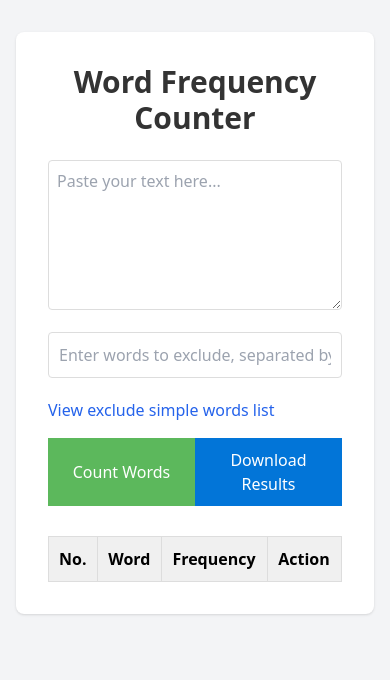
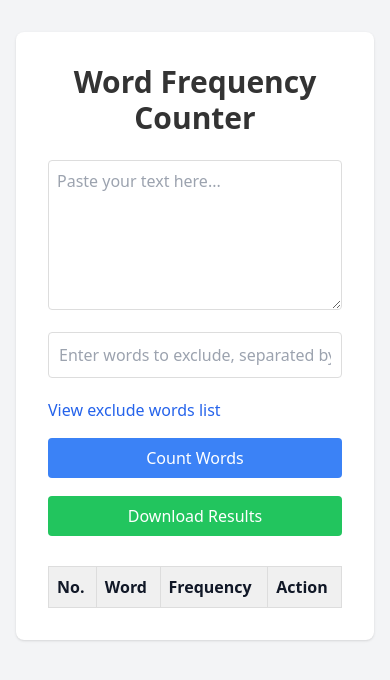
Before and after one commit to thinktouch/wfc, a Next.js app: page / in a window 390 px wide. Shown: the top 680 px of the page. Built offline with nearby package versions, Linux system fonts and the light colour scheme.

Commit message:
auto mobile

```diff
--- a/app/components/WordFrequencyCounter.tsx
+++ b/app/components/WordFrequencyCounter.tsx
@@ -53,14 +53,14 @@ export default function WordFrequencyCounter() {
         value={text}
         onChange={(e) => setText(e.target.value)}
         placeholder="Paste your text here..."
-        className="w-full p-2 mb-4 border rounded"
+        className="w-full p-2 mb-4 border rounded text-gray-900 bg-white"
       />
       <input
         type="text"
         value={excludeWords}
         onChange={(e) => setExcludeWords(e.target.value)}
         placeholder="Enter words to exclude, separated by commas"
-        className="w-full p-2 mb-2 border rounded"
+        className="w-full p-2 mb-2 border rounded text-gray-900 bg-white"
       />
       <Link
         href="/data/exclude.txt"
@@ -68,31 +68,35 @@ export default function WordFrequencyCounter() {
         rel="noopener noreferrer"
         className="block mb-4 text-blue-600 hover:underline"
       >
-        View exclude simple words list
+        View exclude words list
       </Link>
-      <div className="button-container">
-        <button onClick={countWords}>Count Words</button>
-        <button className="download-button" onClick={downloadResults}>Download Results</button>
+      <div className="button-container flex flex-col sm:flex-row gap-2 mb-4">
+        <button onClick={countWords} className="bg-blue-500 text-white px-4 py-2 rounded hover:bg-blue-600">Count Words</button>
+        <button onClick={downloadResults} className="bg-green-500 text-white px-4 py-2 rounded hover:bg-green-600">Download Results</button>
       </div>
-      <table>
+      <div className="overflow-x-auto">
+        <table className="w-full text-left border-collapse">
           <thead>
-          <tr>
-            <th>No.</th>
-            <th>Word</th>
-            <th>Frequency</th>
-            <th>Action</th>
+            <tr className="bg-gray-200">
+              <th className="p-2 border">No.</th>
+              <th className="p-2 border">Word</th>
+              <th className="p-2 border">Frequency</th>
+              <th className="p-2 border">Action</th>
             </tr>
           </thead>
           <tbody>
             {Object.entries(wordCount)
               .sort((a, b) => b[1] - a[1])
               .map(([word, freq], index) => (
-              <tr key={word}>
-                <td>{index + 1}</td>
-                <td>{word}</td>
-                <td>{freq}</td>
-                <td>
-                  <button className="exclude-button" onClick={() => excludeWord(word)}>
+                <tr key={word} className="border-b">
+                  <td className="p-2 border">{index + 1}</td>
+                  <td className="p-2 border">{word}</td>
+                  <td className="p-2 border">{freq}</td>
+                  <td className="p-2 border">
+                    <button
+                      className="bg-yellow-500 text-white px-2 py-1 rounded text-sm hover:bg-yellow-600"
+                      onClick={() => excludeWord(word)}
+                    >
                       Exclude
                     </button>
                   </td>
@@ -100,6 +104,7 @@ export default function WordFrequencyCounter() {
               ))}
           </tbody>
         </table>
+      </div>
     </>
   );
 }
--- a/app/layout.tsx
+++ b/app/layout.tsx
@@ -26,7 +26,7 @@ export default function RootLayout({
   return (
     <html lang="en">
       <body
-        className={`${geistSans.variable} ${geistMono.variable} antialiased`}
+        className={`${geistSans.variable} ${geistMono.variable} antialiased bg-white text-gray-900 dark:bg-gray-900 dark:text-white`}
       >
         {children}
       </body>
```
Lines whose indentation alone changed are shown as unchanged.
